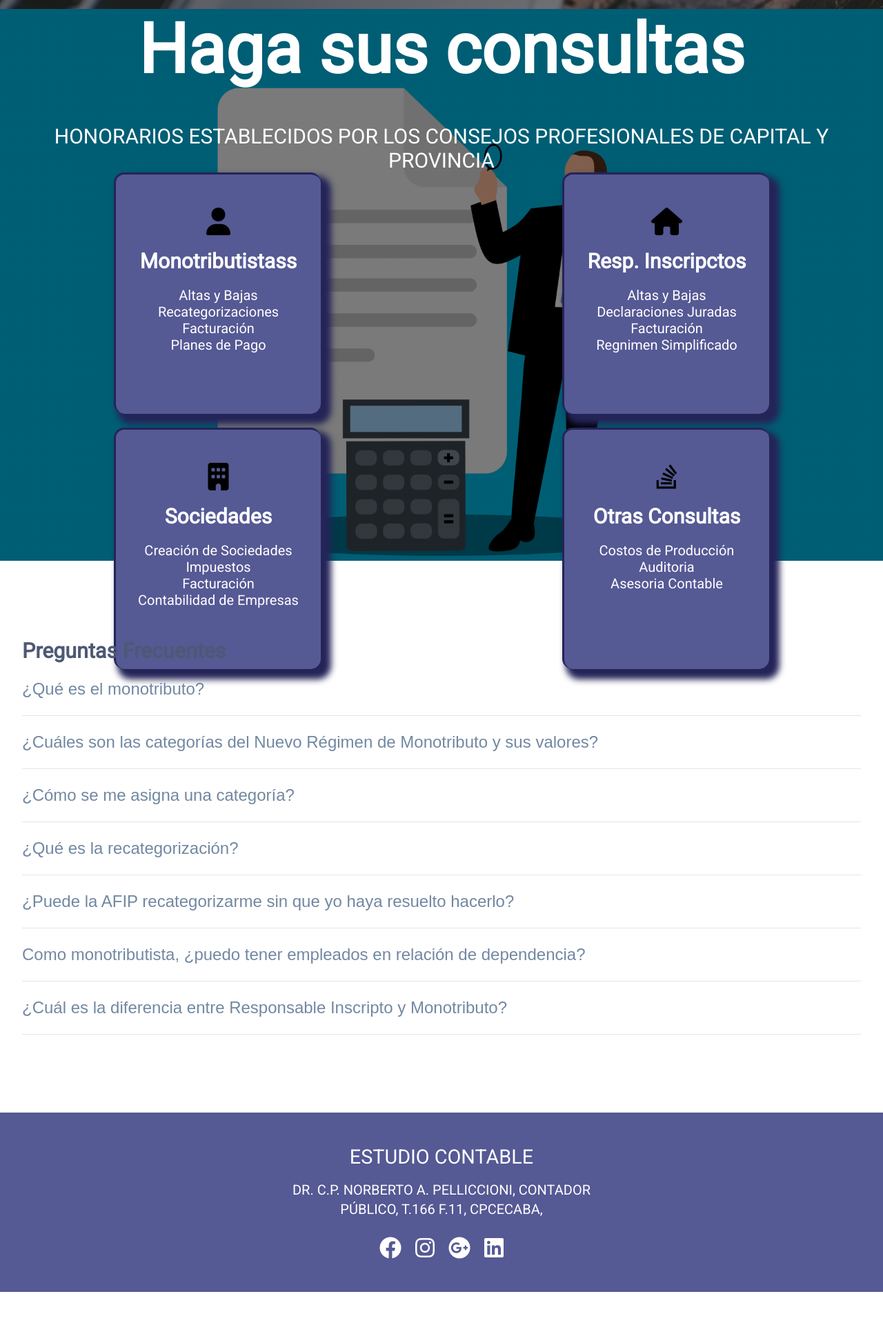
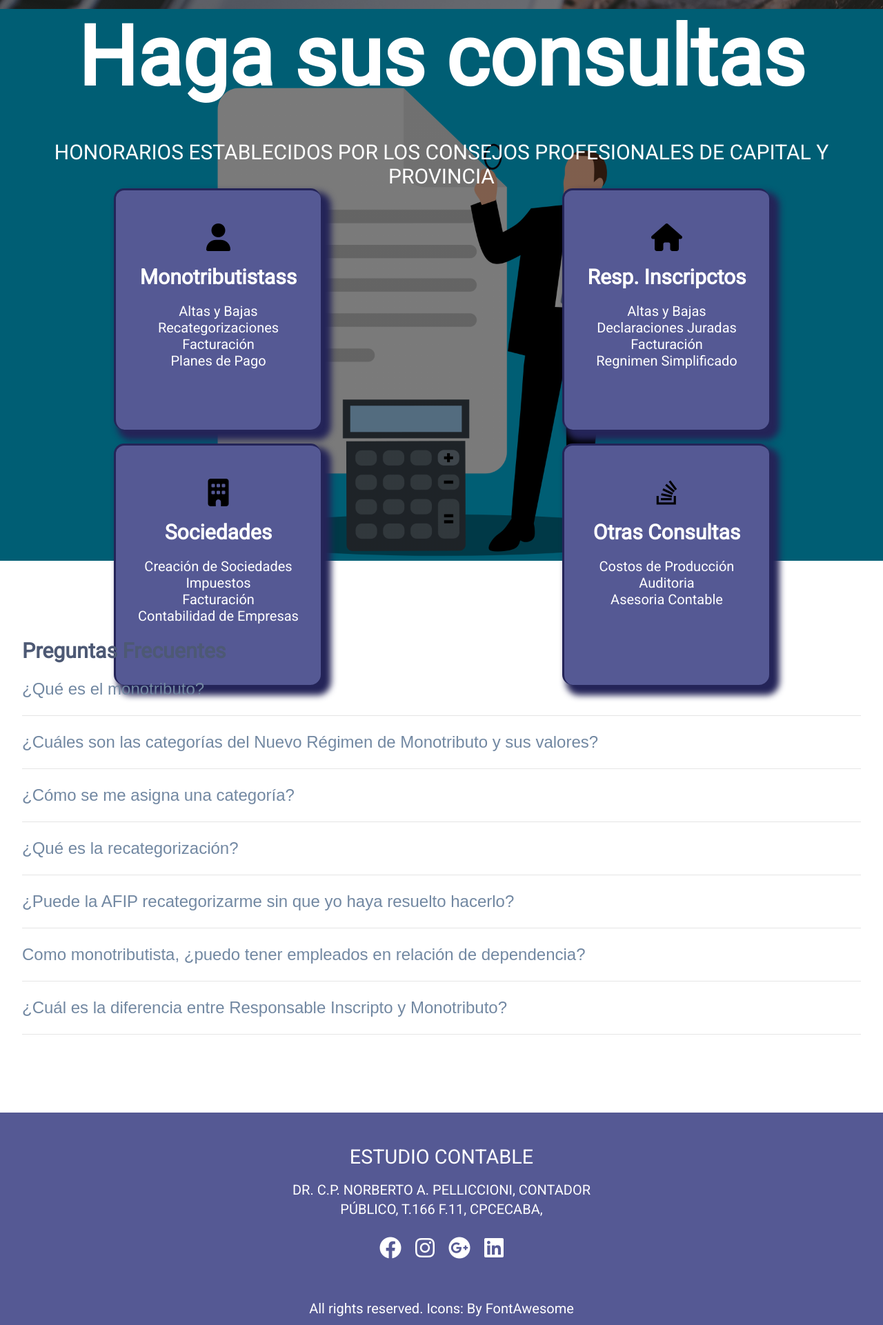
Before and after one commit to gonzamatos/contadorpublico, a plain HTML site: page index.html in a window 1280 px wide. Shown: the part 787-2708 px from the top of the page at 69% size. Before the commit the page ends 2660 px from the top, so only its background shows below. Drawn offline with Linux system fonts and the light colour scheme.

Commit message:
casi final

```diff
--- a/index.html
+++ b/index.html
@@ -37,7 +37,7 @@
     <section id="hero">
         <h1 class="titulo">Norberto A. Pelliccioni</h1>
         <p class="contador-publi">Contador Publico</p>
-        <p>Mi equipo, es muy cohesionado y muy profesional para tratar su problema.</p>
+        <p>Mi equipo es muy cohesionado y muy profesional para tratar su problema.</p>
     </section>
     <section id="consultor">
         <div class="contenedor-titulo">
@@ -192,6 +192,7 @@
                 <li><a href="mailto:norbertopelliccioni05@gmail.com" target="_blank"><i class="fa fa-google-plus"></i></a></li>
                 <li><a href="https://www.linkedin.com/in/norberto-agust%C3%ADn-pelliccioni-91551132/" target="_blank"><i class="fa fa-linkedin-square"></i></a></li>
             </ul>
+            <p>All rights reserved. Icons: By <a href="https://fontawesome.com/" class="iconos">FontAwesome</a></p>
         </div>
     </footer>
     <a href="https://api.whatsapp.com/send?phone=+541148700969&text=Me%20gustaria%20hacer%20una%20consulta"class="btn-wsp" target="_blank">
--- a/sass/_body.scss
+++ b/sass/_body.scss
@@ -39,3 +39,8 @@ html {
     color: green;
     background: white;
 }
+
+.iconos {
+    text-decoration: none;
+    color: white;
+}
--- a/sass/_consulta.scss
+++ b/sass/_consulta.scss
@@ -13,7 +13,7 @@
         h2 {
             display: flex;
             justify-content: center;
-            font-size: 100px;
+            font-size: 120px;
             color: white;
         }
         p {
```
Also changed, not shown: style.css, 1 other file.
